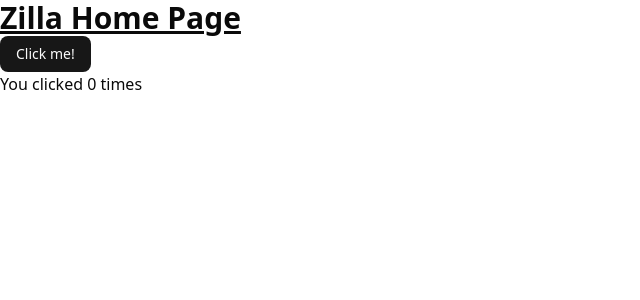
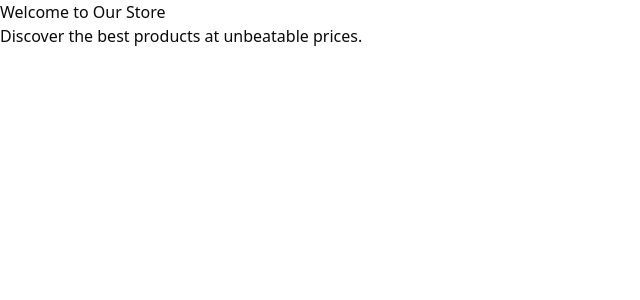
Before and after one commit to ShehaanN/Zsilla-front-end, a React (Vite) app: page / in a window 1280 px wide. Shown: the top 300 px of the page, without its empty margins (0-640 px from the left). Built offline with nearby package versions, Linux system fonts and the light colour scheme.

Commit message:
Add HeroSection and HomePage components

```diff
--- a/package.json
+++ b/package.json
@@ -17,6 +17,7 @@
     "lucide-react": "^0.545.0",
     "react": "^19.1.1",
     "react-dom": "^19.1.1",
+    "react-router-dom": "^7.9.4",
     "tailwind-merge": "^3.3.1",
     "tailwindcss": "^4.1.14"
   },
--- a/src/App.jsx
+++ b/src/App.jsx
@@ -1,14 +1,13 @@
-import { useState } from "react";
-import { Button } from "@/components/ui/button";
+import { BrowserRouter, Routes, Route } from "react-router-dom";
+import HomePage from "./pages/home.page";
 
 const App = () => {
-  const [count, setCount] = useState(0);
   return (
-    <div>
-      <h1 className="text-3xl font-bold underline">Zilla Home Page</h1>
-      <Button onClick={() => setCount(count + 1)}>Click me!</Button>
-      <p>You clicked {count} times</p>
-    </div>
+    <BrowserRouter>
+      <Routes>
+        <Route path="/" element={<HomePage />} />
+      </Routes>
+    </BrowserRouter>
   );
 };
 
--- /dev/null
+++ b/src/components/HeroSection.jsx
@@ -0,0 +1,10 @@
+const HeroSection = () => {
+  return (
+    <div>
+      <h1>Welcome to Our Store</h1>
+      <p>Discover the best products at unbeatable prices.</p>
+    </div>
+  );
+};
+
+export default HeroSection;
--- /dev/null
+++ b/src/pages/home.page.jsx
@@ -0,0 +1,11 @@
+import HeroSection from "../components/HeroSection";
+
+const HomePage = () => {
+  return (
+    <div className="min-h-screen bg-white">
+      <HeroSection />
+    </div>
+  );
+};
+
+export default HomePage;
```
